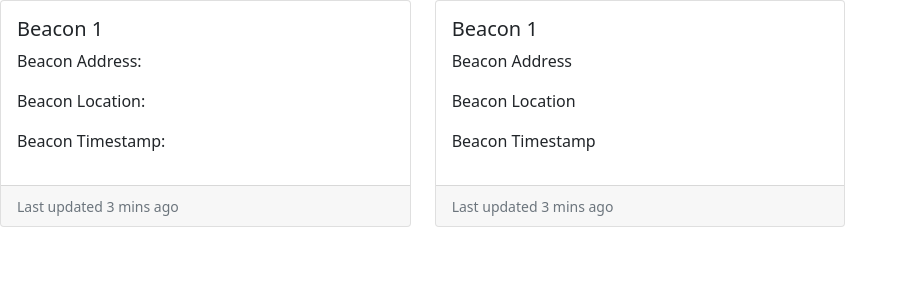
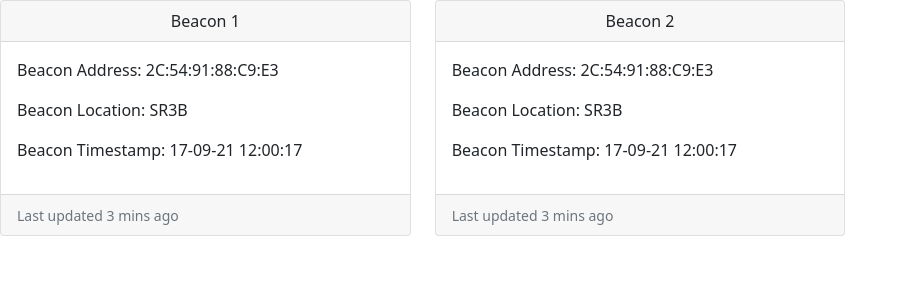
Before and after one commit to WanLoong/ICT3102_Proj, a Flask app: page / in a window 1280 px wide. Shown: the part 56-356 px from the top of the page, without its empty margins (0-908 px from the left). Run offline with Flask 2, Linux system fonts and the light colour scheme.

Commit message:
Completed base UI with dummy records

```diff
--- a/app.py
+++ b/app.py
@@ -5,9 +5,7 @@ app = Flask(__name__)
 
 @app.route('/')
 def home():
-    return render_template("index.html")
-
-
+    return render_template("index.html", beaconMacAaddress="2C:54:91:88:C9:E3", beaconLocation="SR3B", beaconTimestamp="17-09-21 12:00:17")
 
 if __name__ == '__main__':
     # app.run(host='0.0.0.0', port=5000)
--- a/templates/index.html
+++ b/templates/index.html
@@ -7,11 +7,11 @@
     <div class="row row-cols-1 row-cols-md-3 g-4">
         <div class="col">
             <div class="card h-100">
+                <div class="card-header text-center">Beacon 1</div>
                 <div class="card-body">
-                    <h5 class="card-title align-middle">Beacon 1</h5>
-                    <p class="card-address">Beacon Address: </p>
-                    <p class="card-location">Beacon Location: </p>
-                    <p class="card-timestamp">Beacon Timestamp: </p>
+                    <p class="card-address">Beacon Address: {{beaconMacAaddress}}</p>
+                    <p class="card-location">Beacon Location: {{beaconLocation}}</p>
+                    <p class="card-timestamp">Beacon Timestamp: {{beaconTimestamp}}</p>
                 </div>
                 <div class="card-footer">
                     <small class="text-muted">Last updated 3 mins ago</small>
@@ -20,11 +20,11 @@
         </div>
         <div class="col">
             <div class="card h-100">
+                <div class="card-header text-center">Beacon 2</div>
                 <div class="card-body">
-                    <h5 class="card-title">Beacon 1</h5>
-                    <p class="card-address">Beacon Address</p>
-                    <p class="card-location">Beacon Location</p>
-                    <p class="card-timestamp">Beacon Timestamp</p>
+                    <p class="card-address">Beacon Address: {{beaconMacAaddress}}</p>
+                    <p class="card-location">Beacon Location: {{beaconLocation}}</p>
+                    <p class="card-timestamp">Beacon Timestamp: {{beaconTimestamp}}</p>
                 </div>
                 <div class="card-footer">
                     <small class="text-muted">Last updated 3 mins ago</small>
```
